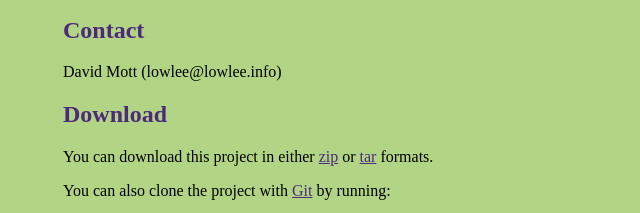
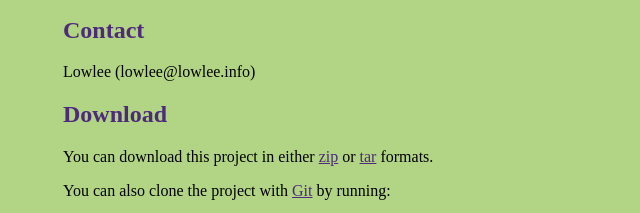
Before and after one commit to lowlee/lowAvoidance, a plain HTML site: page index.html in a window 1280 px wide. Shown: the part 297-510 px from the top of the page, 227-867 px from the left. Drawn offline with Linux system fonts and the light colour scheme.

Commit message:
Update index.html

```diff
--- a/index.html
+++ b/index.html
@@ -58,7 +58,7 @@
 <br/>
 <br/>      </p>
 <h2>Contact</h2>
-<p>David Mott (lowlee@lowlee.info)
+<p>Lowlee (lowlee@lowlee.info)
 <br/>      </p>
 
 
```
